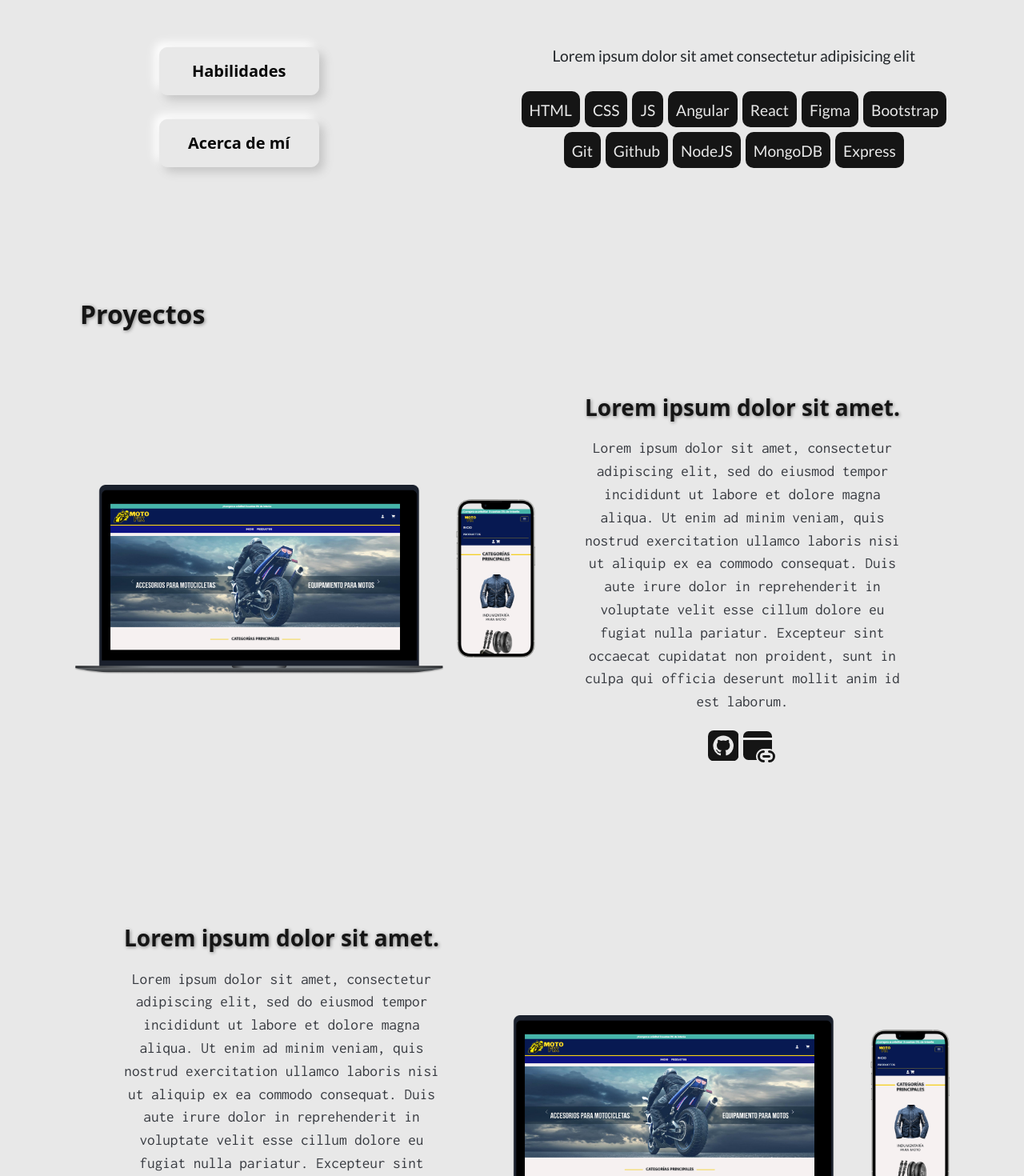
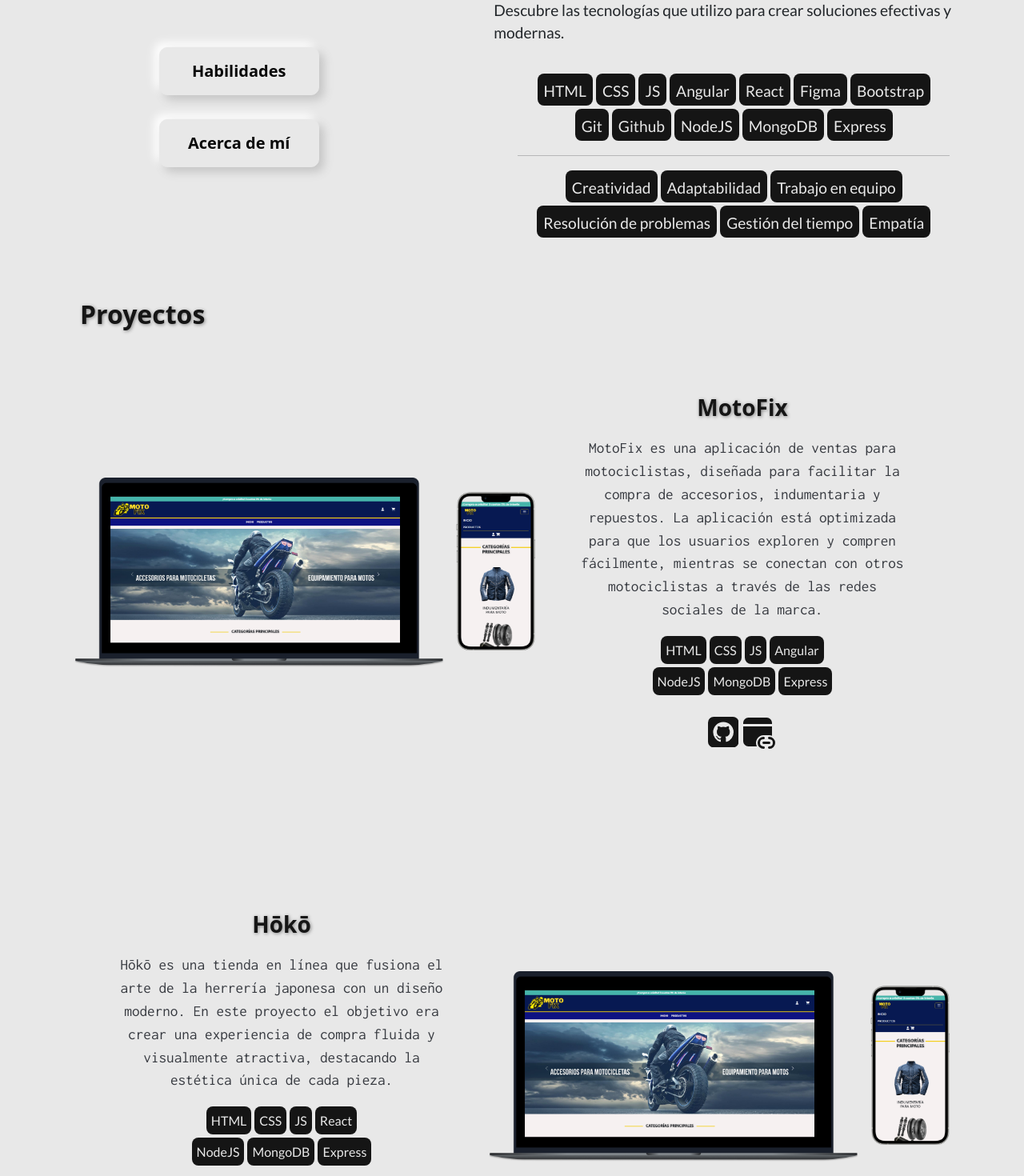
Before and after one commit to Robariza/portafolioWeb, an Angular app in the folder frontend/portafolioWeb/: page / in a window 1280 px wide. Shown: the part 960-2430 px from the top of the page at 80% size. Built offline with nearby package versions, Linux system fonts and the light colour scheme.

Commit message:
[update] text in components

```diff
--- a/frontend/portafolioWeb/src/app/components/about/about.component.css
+++ b/frontend/portafolioWeb/src/app/components/about/about.component.css
@@ -69,14 +69,11 @@
     width: 50%;
     height: auto;
     padding: 20px;
-    gap: 10px;
 
     display: flex;
     flex-direction: column;
     justify-content: center;
     align-items: center;
-
-    text-align: center;
 }
 
 .skills p{
@@ -89,18 +86,20 @@
 .skills-list {
     width: 90%;
     height: auto;
+    text-align: center;
+    margin-top: 18px;
 }
 
 .skills-list button {
     width: auto;
-    height: 45px;
+    height: 40px;
     cursor: inherit;
 
-    padding: 10px;
-    margin: 3px;
+    padding: 8px;
+    margin: 2px;
 
     border: none;
-    border-radius: 10px;
+    border-radius: 8px;
 
     background-color: var(--colorSecondario);
     color: var(--colorPrincipal);
--- a/frontend/portafolioWeb/src/app/components/about/about.component.html
+++ b/frontend/portafolioWeb/src/app/components/about/about.component.html
@@ -5,8 +5,13 @@
     </div>
     <!-- about me section -->
     <div class="about-me" *ngIf="currentView === 'view2'">
-        <p>Lorem ipsum dolor sit amet consectetur adipisicing elit. Enim ipsum exercitationem impedit doloremque
-            voluptates omnis vitae minima officia. Recusandae quas accusamus fugiat sit!</p>
+        <p>Soy un desarrollador frontend con conocimientos fullstack, enfocado en crear experiencias digitales
+            efectivas y visualmente atractivas. Trabajo con tecnologías como Angular,React, Node.js y MongoDB, fusionando
+            diseño y funcionalidad para ofrecer soluciones web modernas.
+            <br>
+            Mi pasión por la programación me impulsa a seguir aprendiendo y mejorar constantemente. Busco proyectos que
+            desafíen mis habilidades y me permitan crecer como profesional. Si quieres ver más sobre mi proceso, visita
+            mi GitHub o conéctate conmigo a través de LinkedIn.</p>
         <div class="icon-social">
             <a href="#"><svg xmlns="http://www.w3.org/2000/svg" width="3em" height="3em" viewBox="0 0 24 24">
                     <path fill="currentColor"
@@ -20,9 +25,9 @@
     </div>
     <!-- about tech section -->
     <div class="skills" *ngIf="currentView === 'view1'">
-        <p>Lorem ipsum dolor sit amet consectetur adipisicing elit</p>
+        <p>Mis habilidades son el puente entre las ideas y la experiencia digital. Descubre las tecnologías que utilizo para crear soluciones efectivas y modernas.</p>
         <div class="skills-list">
-            <!-- botton tecnologies -->
+            <!-- button technologies -->
             <button>HTML</button>
             <button>CSS</button>
             <button>JS</button>
@@ -36,6 +41,14 @@
             <button>NodeJS</button>
             <button>MongoDB</button>
             <button>Express</button>
+            <hr>
+            <button>Creatividad</button>
+            <button>Adaptabilidad</button>
+            <button>Trabajo en equipo</button>
+            <br>
+            <button>Resolución de problemas</button>
+            <button>Gestión del tiempo</button>
+            <button>Empatía</button>
         </div>
     </div>
 </section>
--- a/frontend/portafolioWeb/src/app/components/banner/banner.component.css
+++ b/frontend/portafolioWeb/src/app/components/banner/banner.component.css
@@ -11,6 +11,7 @@
 }
 
 .banner h1 {
+    text-transform: uppercase;
     font-size: 2.5rem;
     font-weight: 600;
     color: var(--colorSecondario);
--- a/frontend/portafolioWeb/src/app/components/banner/banner.component.html
+++ b/frontend/portafolioWeb/src/app/components/banner/banner.component.html
@@ -1,9 +1,6 @@
 <section class="banner">
-    <h1>Lorem ipsum dolor sit amet. Lorem ipsum dolor sit amet.
-        <br>
-        Lorem ipsum dolor sit amet.
-    </h1>
-    <h3>Lorem ipsum dolor sit amet.</h3>
+    <h1>Creatividad y sencillez en cada experiencia web.</h1>
+    <h3>Con base en Colombia, pero con visión global.</h3>
     <div class="button-banner">
         <app-contact-button (openModalEvent)="showModal()"></app-contact-button>
         <app-form-contact *ngIf="isModalOpen" (closeModal)="hideModal()"></app-form-contact>
--- a/frontend/portafolioWeb/src/app/components/projects/projects.component.css
+++ b/frontend/portafolioWeb/src/app/components/projects/projects.component.css
@@ -49,6 +49,30 @@
     color: var(--colorTerciario);
 }
 
+.skills-list {
+    width: 90%;
+    height: auto;
+    font-size: 16px;
+    text-align: center;
+    margin-bottom: 20px;
+}
+
+.skills-list button {
+    width: auto;
+    height: 35px;
+    cursor: inherit;
+
+    padding: 6px;
+    margin: 2px;
+
+    border: none;
+    border-radius: 8px;
+
+    background-color: var(--colorSecondario);
+    color: var(--colorPrincipal);
+    font-family: var(--fontLato);
+}
+
 .project-link {
     gap: 10px;
 }
--- a/frontend/portafolioWeb/src/app/components/projects/projects.component.html
+++ b/frontend/portafolioWeb/src/app/components/projects/projects.component.html
@@ -2,12 +2,21 @@
     <div class="project">
         <img src="\assets\projects\mockup-laptop-motofix.png" alt="project1">
         <div class="project-description">
-            <h3>Lorem ipsum dolor sit amet.</h3>
-            <p>Lorem ipsum dolor sit amet, consectetur adipiscing elit, sed do eiusmod tempor incididunt ut labore et
-                dolore magna aliqua. Ut enim ad minim veniam, quis nostrud exercitation ullamco laboris nisi ut aliquip
-                ex ea commodo consequat. Duis aute irure dolor in reprehenderit in voluptate velit esse cillum dolore eu
-                fugiat nulla pariatur. Excepteur sint occaecat cupidatat non proident, sunt in culpa qui officia
-                deserunt mollit anim id est laborum.</p>
+            <h3>MotoFix</h3>
+            <p>MotoFix es una aplicación de ventas para motociclistas, diseñada para facilitar la compra de accesorios,
+                indumentaria y repuestos. La aplicación está optimizada para que los usuarios exploren y compren
+                fácilmente, mientras se conectan con otros motociclistas a través de las redes sociales de la marca.</p>
+            <div class="skills-list">
+                <!-- button technologies -->
+                <button>HTML</button>
+                <button>CSS</button>
+                <button>JS</button>
+                <button>Angular</button>
+                <br>
+                <button>NodeJS</button>
+                <button>MongoDB</button>
+                <button>Express</button>
+            </div>
             <div class="project-links">
                 <a href=""><svg xmlns="http://www.w3.org/2000/svg" width="2em" height="2em" viewBox="0 0 1536 1536">
                         <path fill="#151515"
@@ -22,12 +31,21 @@
     </div>
     <div class="project">
         <div class="project-description">
-            <h3>Lorem ipsum dolor sit amet.</h3>
-            <p>Lorem ipsum dolor sit amet, consectetur adipiscing elit, sed do eiusmod tempor incididunt ut labore et
-                dolore magna aliqua. Ut enim ad minim veniam, quis nostrud exercitation ullamco laboris nisi ut aliquip
-                ex ea commodo consequat. Duis aute irure dolor in reprehenderit in voluptate velit esse cillum dolore eu
-                fugiat nulla pariatur. Excepteur sint occaecat cupidatat non proident, sunt in culpa qui officia
-                deserunt mollit anim id est laborum.</p>
+            <h3>Hōkō</h3>
+            <p>Hōkō es una tienda en línea que fusiona el arte de la herrería japonesa con un diseño moderno. En este
+                proyecto el objetivo era crear una experiencia de compra fluida y visualmente atractiva, destacando la
+                estética única de cada pieza.</p>
+            <div class="skills-list">
+                <!-- button technologies -->
+                <button>HTML</button>
+                <button>CSS</button>
+                <button>JS</button>
+                <button>React</button>
+                <br>
+                <button>NodeJS</button>
+                <button>MongoDB</button>
+                <button>Express</button>
+            </div>
             <div class="project-links">
                 <a href=""><svg xmlns="http://www.w3.org/2000/svg" width="2em" height="2em" viewBox="0 0 1536 1536">
                         <path fill="#151515"
@@ -50,6 +68,17 @@
                 ex ea commodo consequat. Duis aute irure dolor in reprehenderit in voluptate velit esse cillum dolore eu
                 fugiat nulla pariatur. Excepteur sint occaecat cupidatat non proident, sunt in culpa qui officia
                 deserunt mollit anim id est laborum.</p>
+            <div class="skills-list">
+                <!-- button technologies -->
+                <button>HTML</button>
+                <button>CSS</button>
+                <button>JS</button>
+                <button>Angular</button>
+                <br>
+                <button>NodeJS</button>
+                <button>MongoDB</button>
+                <button>Express</button>
+            </div>
             <div class="project-links">
                 <a href="#"><svg xmlns="http://www.w3.org/2000/svg" width="2em" height="2em" viewBox="0 0 1536 1536">
                         <path fill="#151515"
```
Lines whose indentation alone changed are shown as unchanged.
